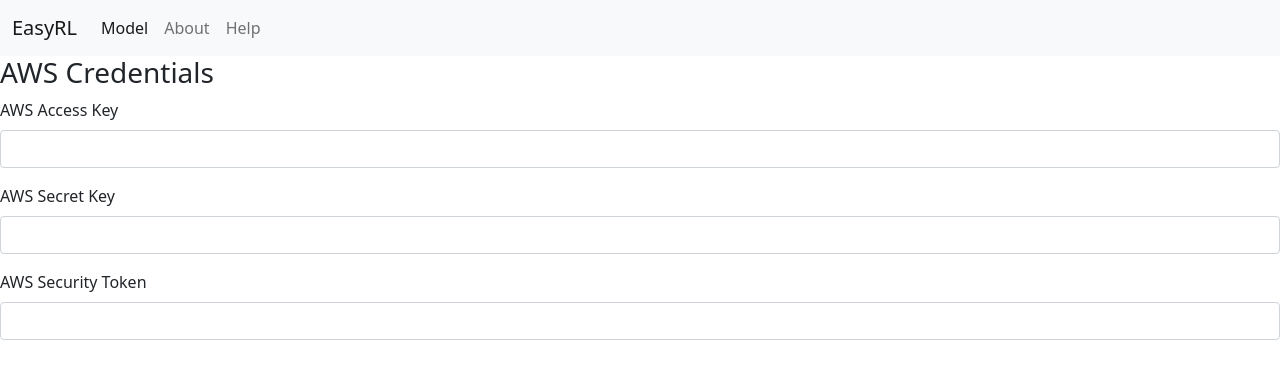
After one commit to kenromero12345/easyrl, a Flask app: page /login in a window 1280 px wide. The commit adds this page. Shown: the top 379 px of the page. Run offline with Flask 2, Linux system fonts and the light colour scheme; some libraries are stand-ins or nearby versions.

Commit message:
starting login
starting to implement login

```diff
--- a/app.py
+++ b/app.py
@@ -35,6 +35,12 @@ app.config['SEND_FILE_MAX_AGE_DEFAULT'] = 0  # do not use cache in this applicat
 def indexPage():
     return render_template('index.html', envName=envName, agtName=agtName, allowedEnvs=allowedEnvs,
                            allowedAgents=allowedAgents)
+
+
+# login page of the application
+@app.route('/login')
+def loginPage():
+    return render_template('login.html')
 
 
 # When clicking the loading custom environment button
@@ -104,19 +110,23 @@ def modelPage(environment, agent):
 @app.route('/saveModel')
 def saveModel():
     # encode the model
-    temp = jsonpickle.encode(mod.agent)
+    temp = jsonpickle.encode((mod.agent.displayName, mod.agent.memsave()))
     return jsonify(agent=temp)
 
 
 # loading model
-@app.route('/loadModel')
+@app.route('/loadModel', methods=['POST'])
 def loadModel():
-    temp = jsonpickle.decode(request.args.get('agent'))  # decode model
+    try:
+        name, mem = jsonpickle.decode(request.form.get('agent'))  # decode model
 
-    # validate the decoded model
-    if mod.agent_class == type(temp):
-        mod.agent = temp
-        return jsonify(success=True)
+        # validate the decoded model
+        if mod.agent_class.displayName == name:
+            mod.isLoaded = True
+            mod.memload = mem
+            return jsonify(success=True)
+    except ValueError:
+        return jsonify(success=False)
     return jsonify(success=False)
 
 
@@ -193,6 +203,7 @@ def tempImage():
                 curFin = False
             else:
                 curFin = True
+                curDisplayIndex = 0
         else:
             curFin = False
             curDisplayIndex += 1
@@ -216,7 +227,7 @@ def startTest():
     if mod.isRunning:  # if model is running
         return jsonify(finished=False)
     else:
-        if mod.agent:
+        if mod.agent or mod.isLoaded:
             # reset hyperparameters and image queue
             global inputParams, tempImages
             inputParams = []
--- a/static/js/model.js
+++ b/static/js/model.js
@@ -58,11 +58,15 @@ function download(data, filename, type) {
 function test() {
     if (!isRunning) {
         //get parameters
-        var lists = document.querySelectorAll("input[type=range]"); // get parameter components
+        var lists = document.querySelectorAll(".hyperparameter input[type=range]"); // get parameter components
         var params = {}
         for (var i = 0; i < lists.length; i++) {
             params[i] = lists[i].value;
         }
+
+        epSlider.max = lists[0].value;
+        epSlider.min = 1;
+        epSlider.value = 1;
 
         // send to start test
         $.getJSON($SCRIPT_ROOT + '/startTest', params, function(data) {
@@ -97,6 +101,7 @@ function train() {
 
         epSlider.max = lists[0].value;
         epSlider.min = 1
+        epSlider.value = 1;
 
         //send to start train
         $.getJSON($SCRIPT_ROOT + '/startTrain', params, function(data) {
@@ -114,15 +119,7 @@ function testRecursion() {
             trainBtn.disabled = false;
             updateLoadModDisabled(false);
         } else {
-            if (isReset) { //reset is clicked while testing
-                isRunning = false;
-                isReset = false;
-                chartReset();
-                trainBtn.disabled = false;
-                updateLoadModDisabled(false);
-                epSlider.max = 0;
-                epSlider.min = 0
-            } else { // testing code
+            // testing code
             chartRewardAdd(xVal, data.reward); //add reward to chart
             xVal++; // episode number +1
             chart.render();
@@ -130,7 +127,6 @@ function testRecursion() {
             totalTrainingRewardVal += data.reward;
             totalTrainingReward.innerHTML = totalTrainingRewardVal.toFixed(2);
             rewardPerEpisode.innerHTML = (totalTrainingRewardVal/xVal).toFixed(2);
-            }
         }
     });
 }
@@ -143,15 +139,7 @@ function trainRecursion() {
             testBtn.disabled = false;
             updateLoadModDisabled(false);
         } else {
-            if (isReset) { //reset is clicked while training
-                isRunning = false;
-                isReset = false;
-                chartReset();
-                testBtn.disabled = false;
-                updateLoadModDisabled(false);
-                epSlider.max = 0;
-                epSlider.min = 0
-            } else { //training code
+            //training code
             //add data to chart
             chartLossAdd(xVal, data.loss);
             chartRewardAdd(xVal, data.reward);
@@ -163,7 +151,6 @@ function trainRecursion() {
             totalTrainingRewardVal += data.reward;
             totalTrainingReward.innerHTML = totalTrainingRewardVal.toFixed(2);
             rewardPerEpisode.innerHTML = (totalTrainingRewardVal/xVal).toFixed(2);
-            }
         }
     });
 }
@@ -247,7 +234,7 @@ function loadModel(btn) {
     var temp;
     fr.onload=function(){
         temp = fr.result;
-        $.getJSON($SCRIPT_ROOT + '/loadModel', { //send to load model
+        $.post($SCRIPT_ROOT + '/loadModel', { //send to load model
             agent: temp
         }, function(data) {
             if (data.success) { // data is loaded successfully
@@ -260,7 +247,6 @@ function loadModel(btn) {
             } else {
                 window.alert("Incorrect Model! Loading Unsuccessful");
             }
-
         });
     }
     fr.readAsText(input.files[0]); //read file
@@ -278,18 +264,17 @@ function toggleDataSeries(e) {
 
 //reset the graph, display, and the model
 function reset() {
-    if (isRunning) {
+    $.getJSON($SCRIPT_ROOT + '/reset', function() {
         isRunning = false;
-        isReset = true; // reset flag is up
-    } else {
         chartReset();
         isDisplaying = true // helps to reset image
         displayRecursion(); // reset image
         trainBtn.disabled = false; // enable train
         updateLoadModDisabled(false); // enable loading model feature
         testBtn.disabled = false // enable test
-    }
-    $.getJSON($SCRIPT_ROOT + '/reset'); // send to reset model
+        isReset = true;
+        epSlider.value = 1
+    }); // send to reset model
 }
 
 //halt training or testing
@@ -387,7 +372,7 @@ function displayUpdate(b) {
         b.classList.add('btn-warning');
         isDisplaying = true;
         displayRecursion();
-        epSlider.disabled = false
+        epSlider.disabled = false;
 //        cbLbl.innerHTML = "Stop"
     } else {
         b.classList.add('bi-play');
@@ -395,7 +380,7 @@ function displayUpdate(b) {
         b.classList.add('btn-success');
         b.classList.remove('btn-warning');
         isDisplaying = false;
-        epSlider.disabled = true
+        epSlider.disabled = true;
 //        cbLbl.innerHTML = "Start"
     }
 }
@@ -418,9 +403,11 @@ function displayRecursion() {
                 epSlider.data = data.episode;
 //                $('#epSlider').attr('data-bs-original-title', data.episode).tooltip('show');
                 displayEnvStep.innerHTML = data.step;
-                if (!epSlider.clicked) {
+//                console.log($("#epSlider:hover").length)
+//                if ($("#epSlider:hover").length != 0) {
+//                    epSlider.value = data.episode;
+//                }
                 epSlider.value = data.episode;
-                }
                 if (data.finished) {
                     envSwitch.classList.add('bi-play');
                     envSwitch.classList.remove('bi-pause');
@@ -429,8 +416,18 @@ function displayRecursion() {
                     isDisplaying = false;
                     epSlider.disabled = true;
                 }
+                if (isReset) {
+                    htmlImg.src = noImgUrl;
+                    isReset = false;
+                    isDisplaying = false;
+                    displayEnvStep.innerHTML = 0;
+                    displayEnvEp.innerHTML = 0;
+                    epSlider.title = 0;
+                    epSlider.data = 0;
+                } else {
+                    displayRecursion()
+                }
             })
-            displayRecursion()
         })
     }
 }
--- /dev/null
+++ b/templates/login.html
@@ -0,0 +1,63 @@
+<!doctype html>
+<html lang="en">
+    <head>
+        <link href="https://cdn.jsdelivr.net/npm/bootstrap@5.0.0-beta3/dist/css/bootstrap.min.css" rel="stylesheet"
+              integrity="sha384-eOJMYsd53ii+scO/bJGFsiCZc+5NDVN2yr8+0RDqr0Ql0h+rP48ckxlpbzKgwra6"
+              crossorigin="anonymous">
+        <link rel= "stylesheet" type= "text/css" href= "{{ url_for('static',filename='styles/styles.css') }}">
+        <script type=text/javascript src="{{  url_for('static', filename='js/model.js') }}"></script>
+        <script type=text/javascript src="{{  url_for('static', filename='js/combined.js') }}"></script>
+        <script src="https://ajax.googleapis.com/ajax/libs/jquery/3.6.0/jquery.min.js"></script>
+        <link rel="stylesheet" href="https://cdn.jsdelivr.net/npm/bootstrap-icons@1.4.1/font/bootstrap-icons.css">
+        <title>EasyRL</title>
+    </head>
+    <body>
+    <!--    Navigation bar-->
+        <nav class="navbar navbar-expand-lg navbar-light bg-light">
+            <div class="container-fluid">
+                <a class="navbar-brand" href="/index">EasyRL</a>
+                <button
+                        class="navbar-toggler"
+                        type="button"
+                        data-mdb-toggle="collapse"
+                        data-mdb-target="#navbarNavAltMarkup"
+                        aria-controls="navbarNavAltMarkup"
+                        aria-expanded="false"
+                        aria-label="Toggle navigation"
+                >
+                    <i class="fas fa-bars"></i>
+                </button>
+                <div class="collapse navbar-collapse" id="navbarNavAltMarkup">
+                    <div class="navbar-nav">
+                        <a class="nav-link active" aria-current="page" href="/index">Model</a>
+                        <a class="nav-link" href="/about">About</a>
+                        <a class="nav-link" href="/help">Help</a>
+                    </div>
+                </div>
+            </div>
+        </nav>
+
+        <h3>AWS Credentials</h3>
+        <div class="mb-3">
+          <label for="accessKey" class="form-label">AWS Access Key</label>
+          <input type="password" class="form-control" id="accessKey">
+        </div>
+
+        <div class="mb-3">
+          <label for="secretKey" class="form-label">AWS Secret Key</label>
+          <input type="password" class="form-control" id="secretKey">
+        </div>
+
+        <div class="mb-3">
+          <label for="securityToken" class="form-label">AWS Security Token</label>
+          <input type="password" class="form-control" id="securityToken">
+        </div>
+
+        <script src="https://cdn.jsdelivr.net/npm/@popperjs/core@2.9.1/dist/umd/popper.min.js"
+                integrity="sha384-SR1sx49pcuLnqZUnnPwx6FCym0wLsk5JZuNx2bPPENzswTNFaQU1RDvt3wT4gWFG"
+                crossorigin="anonymous"></script>
+        <script src="https://cdn.jsdelivr.net/npm/bootstrap@5.0.0-beta3/dist/js/bootstrap.min.js"
+                integrity="sha384-j0CNLUeiqtyaRmlzUHCPZ+Gy5fQu0dQ6eZ/xAww941Ai1SxSY+0EQqNXNE6DZiVc"
+                crossorigin="anonymous"></script>
+        </body>
+</html>
--- a/templates/model.html
+++ b/templates/model.html
@@ -138,8 +138,8 @@
                                 id="envSwitch" data-bs-toggle="tooltip" data-bs-placement="top"
                                 title="Toggling on or off the displayed environment"/>
                     </div>
-                    <input type="range" class="form-range" id="epSlider" min=0 max=1
-                           value=0 step=1 onchange="updateEpisodeSlider(this)"
+                    <input type="range" class="form-range" id="epSlider" min=1 max=2
+                           value=1 step=1 onchange="updateEpisodeSlider(this)"
                            data-bs-toggle="tooltip" disabled>
     <!--                data-bs-placement="bottom" title="0"-->
                 </div>
@@ -176,7 +176,7 @@
             $SCRIPT_ROOT = {{ request.script_root|tojson|safe }};
             var tempImgUrl = "{{ url_for('tempImage')}}";
             var epSlider = document.getElementById("epSlider");
-
+            var noImgUrl = "{{ url_for('static',filename='img/noImg.png') }}"
             //activate popper tooltip
             var tooltipTriggerList = [].slice.call(document.querySelectorAll('[data-bs-toggle="tooltip"]'))
             var tooltipList = tooltipTriggerList.map(function (tooltipTriggerEl) {
```
Also changed, not shown: MVC/model.py (+25 -8 lines). Lines whose indentation alone changed are shown as unchanged.
